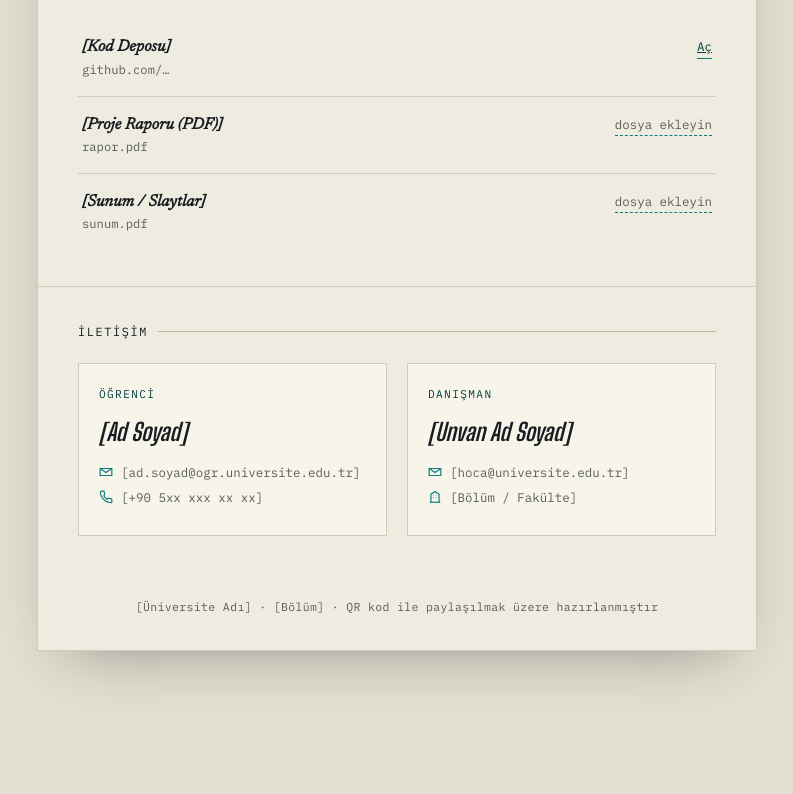
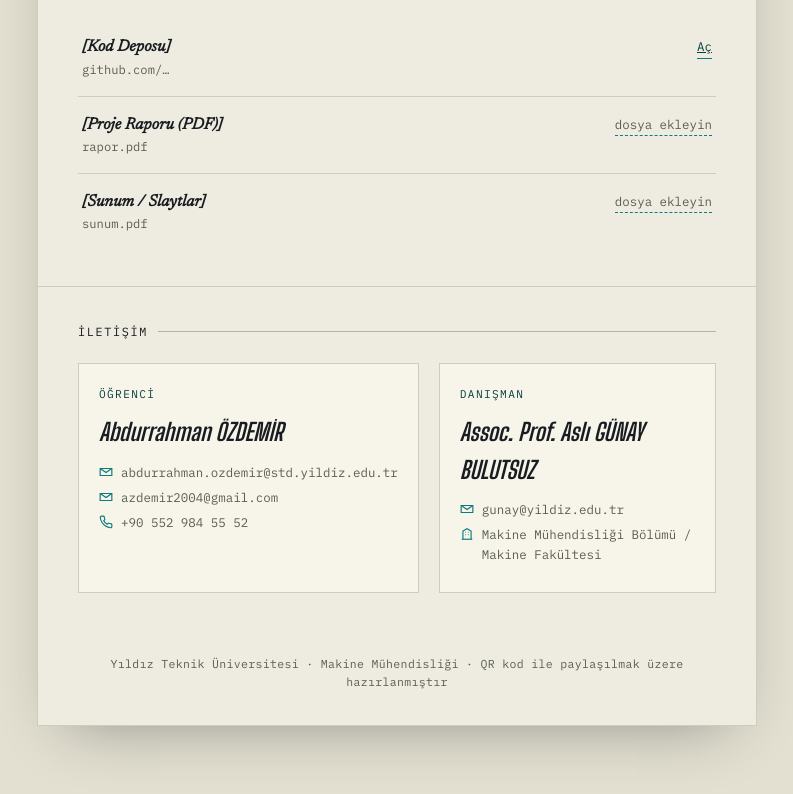
Before and after one commit to azdemir2/qr, a plain HTML site: page index.html in a window 1280 px wide. Shown: the part 838-1632 px from the top of the page, without its empty margins (243-1036 px from the left). Before the commit the page ends 1569 px from the top, so only its background shows below. Drawn offline with Linux system fonts and the light colour scheme.

Commit message:
content1

```diff
--- a/index.html
+++ b/index.html
@@ -352,33 +352,37 @@
       <div class="contacts">
         <div class="contact-card">
           <p class="contact-role">Öğrenci</p>
-          <p class="contact-name placeholder-text">[Ad Soyad]</p>
-          <a class="contact-detail" href="mailto:ad.soyad@ogr.universite.edu.tr">
+          <p class="contact-name placeholder-text">Abdurrahman ÖZDEMİR</p>
+          <a class="contact-detail" href="mailto:abdurrahman.ozdemir@std.yildiz.edu.tr">
             <svg width="14" height="14" viewBox="0 0 24 24" fill="none" stroke="currentColor" stroke-width="2"><path d="M2 6l10 7 10-7"/><path d="M2 6h20v12H2z"/></svg>
-            <span>[ad.soyad@ogr.universite.edu.tr]</span>
+            <span>abdurrahman.ozdemir@std.yildiz.edu.tr</span>
+          </a>
+          <a class="contact-detail" href="mailto:azdemir2004@gmail.com">
+            <svg width="14" height="14" viewBox="0 0 24 24" fill="none" stroke="currentColor" stroke-width="2"><path d="M2 6l10 7 10-7"/><path d="M2 6h20v12H2z"/></svg>
+            <span>azdemir2004@gmail.com</span>
           </a>
           <div class="contact-detail">
             <svg width="14" height="14" viewBox="0 0 24 24" fill="none" stroke="currentColor" stroke-width="2"><path d="M22 16.9v3a2 2 0 0 1-2.2 2 19.8 19.8 0 0 1-8.6-3 19.5 19.5 0 0 1-6-6 19.8 19.8 0 0 1-3-8.7A2 2 0 0 1 4.1 2h3a2 2 0 0 1 2 1.7c.1 1 .4 2 .7 3a2 2 0 0 1-.5 2.1L8 10a16 16 0 0 0 6 6l1.2-1.3a2 2 0 0 1 2.1-.5c1 .3 2 .5 3 .7a2 2 0 0 1 1.7 2z"/></svg>
-            <span>[+90 5xx xxx xx xx]</span>
+            <span>+90 552 984 55 52</span>
           </div>
         </div>
         <div class="contact-card">
           <p class="contact-role">Danışman</p>
-          <p class="contact-name placeholder-text">[Unvan Ad Soyad]</p>
+          <p class="contact-name placeholder-text">Assoc. Prof. Aslı GÜNAY BULUTSUZ</p>
           <a class="contact-detail" href="mailto:hoca@universite.edu.tr">
             <svg width="14" height="14" viewBox="0 0 24 24" fill="none" stroke="currentColor" stroke-width="2"><path d="M2 6l10 7 10-7"/><path d="M2 6h20v12H2z"/></svg>
-            <span>[hoca@universite.edu.tr]</span>
+            <span>gunay@yildiz.edu.tr</span>
           </a>
           <div class="contact-detail">
             <svg width="14" height="14" viewBox="0 0 24 24" fill="none" stroke="currentColor" stroke-width="2"><path d="M3 21h18"/><path d="M5 21V7l7-4 7 4v14"/><path d="M9 9h1M9 13h1M14 9h1M14 13h1"/></svg>
-            <span>[Bölüm / Fakülte]</span>
+            <span>Makine Mühendisliği Bölümü / Makine Fakültesi</span>
           </div>
         </div>
       </div>
     </section>
 
     <div class="footer">
-      <p>[Üniversite Adı] &middot; [Bölüm] &middot; QR kod ile paylaşılmak üzere hazırlanmıştır</p>
+      <p>Yıldız Teknik Üniversitesi &middot; Makine Mühendisliği &middot; QR kod ile paylaşılmak üzere hazırlanmıştır</p>
     </div>
 
   </div>
```
